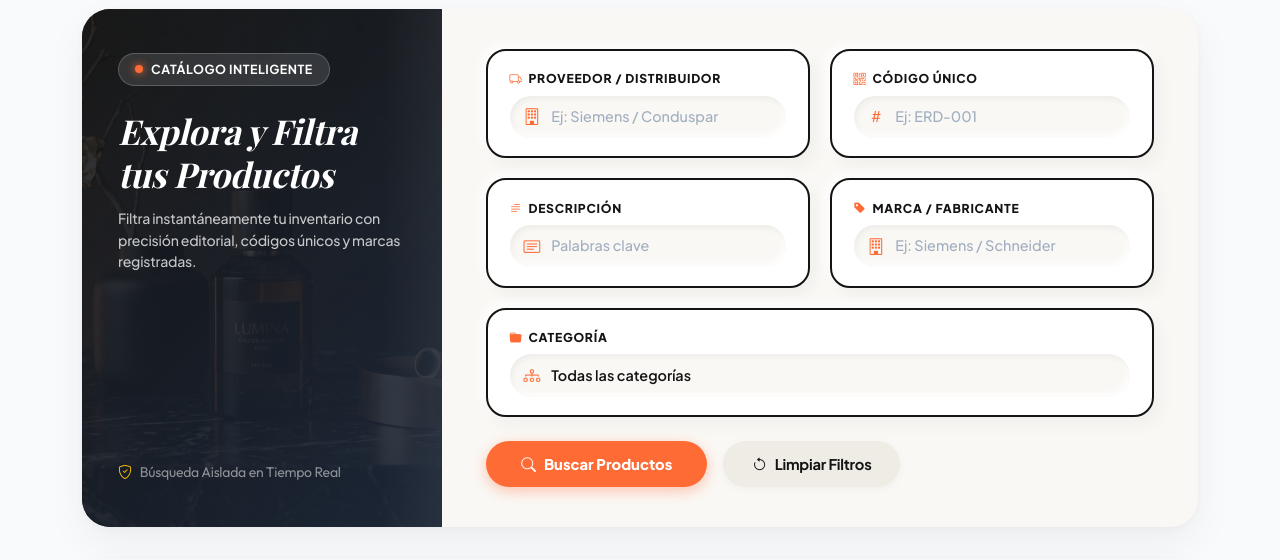
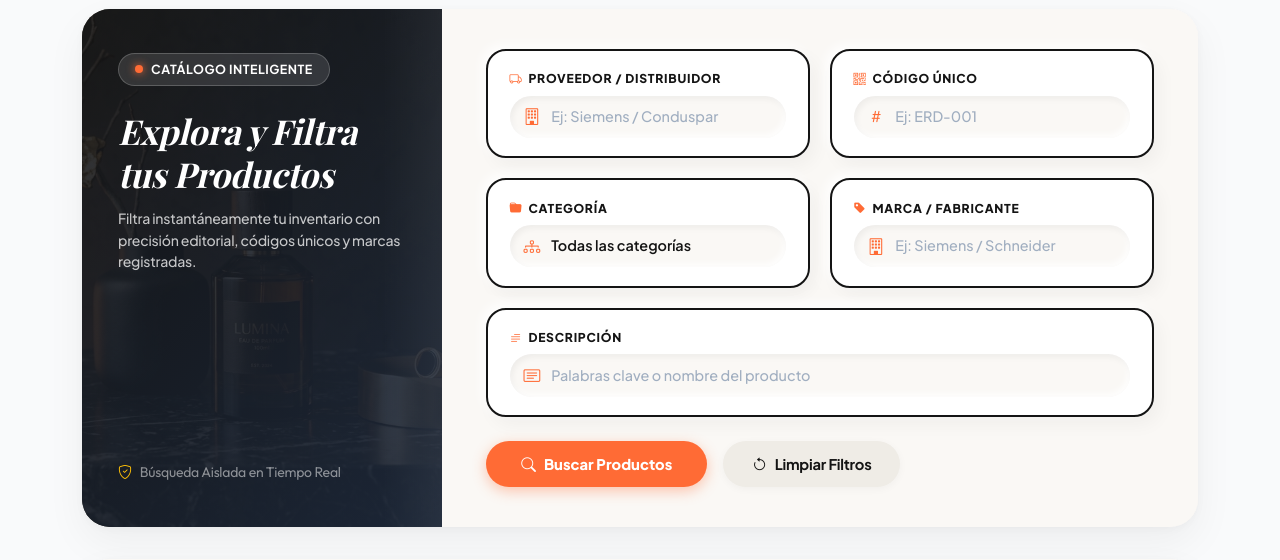
Before and after one commit to YungFozter/Sistema-de-Inventario-y-Cotizacion, a Flask app: page /productos in a window 1280 px wide. Shown: the part 184-744 px from the top of the page. Run offline with Flask 3, Linux system fonts and the light colour scheme; the visitor is signed in with stand-in values (Sample User, id 1); data comes from the database, SQL or seed files in the repository; data that the repository does not hold is empty; some libraries are stand-ins or nearby versions; some web fonts are replaced.

Commit message:
style(ui): reubicar el campo DESCRIPCIÓN a fila completa inferior para mayor espacio de escritura y mover CATEGORÍA a celda de ancho estándar en filtrado Bento

```diff
--- a/templates/productos/productos.html
+++ b/templates/productos/productos.html
@@ -132,29 +132,7 @@
           </div>
         </div>
 
-        <!-- BENTO ITEM 3: Descripción -->
-        <div class="editorial-bento-item">
-          <label class="editorial-bento-label">
-            <i class="bi bi-text-paragraph text-orange-pro"></i> Descripción
-          </label>
-          <div class="clay-pill-input-group">
-            <span class="clay-pill-input-icon"><i class="bi bi-card-text"></i></span>
-            <input type="text" name="descripcion" class="clay-pill-input" value="{{ request.args.get('descripcion', '') }}" placeholder="Palabras clave">
-          </div>
-        </div>
-
-        <!-- BENTO ITEM 4: Marca -->
-        <div class="editorial-bento-item">
-          <label class="editorial-bento-label">
-            <i class="bi bi-tag-fill text-orange-pro"></i> Marca / Fabricante
-          </label>
-          <div class="clay-pill-input-group">
-            <span class="clay-pill-input-icon"><i class="bi bi-building"></i></span>
-            <input type="text" name="marca" class="clay-pill-input" value="{{ request.args.get('marca', '') }}" placeholder="Ej: Siemens / Schneider">
-          </div>
-        </div>
-
-        <!-- BENTO ITEM 5: Categoría -->
+        <!-- BENTO ITEM 3: Categoría -->
         <div class="editorial-bento-item">
           <label class="editorial-bento-label">
             <i class="bi bi-folder-fill text-orange-pro"></i> Categoría
@@ -165,6 +143,28 @@
               <option value="">Todas las categorías</option>
               <!-- Las opciones se cargarán dinámicamente -->
             </select>
+          </div>
+        </div>
+
+        <!-- BENTO ITEM 4: Marca -->
+        <div class="editorial-bento-item">
+          <label class="editorial-bento-label">
+            <i class="bi bi-tag-fill text-orange-pro"></i> Marca / Fabricante
+          </label>
+          <div class="clay-pill-input-group">
+            <span class="clay-pill-input-icon"><i class="bi bi-building"></i></span>
+            <input type="text" name="marca" class="clay-pill-input" value="{{ request.args.get('marca', '') }}" placeholder="Ej: Siemens / Schneider">
+          </div>
+        </div>
+
+        <!-- BENTO ITEM 5: Descripción -->
+        <div class="editorial-bento-item" style="flex: 1 1 100%;">
+          <label class="editorial-bento-label">
+            <i class="bi bi-text-paragraph text-orange-pro"></i> Descripción
+          </label>
+          <div class="clay-pill-input-group">
+            <span class="clay-pill-input-icon"><i class="bi bi-card-text"></i></span>
+            <input type="text" name="descripcion" class="clay-pill-input" value="{{ request.args.get('descripcion', '') }}" placeholder="Palabras clave o nombre del producto">
           </div>
         </div>
 
```
